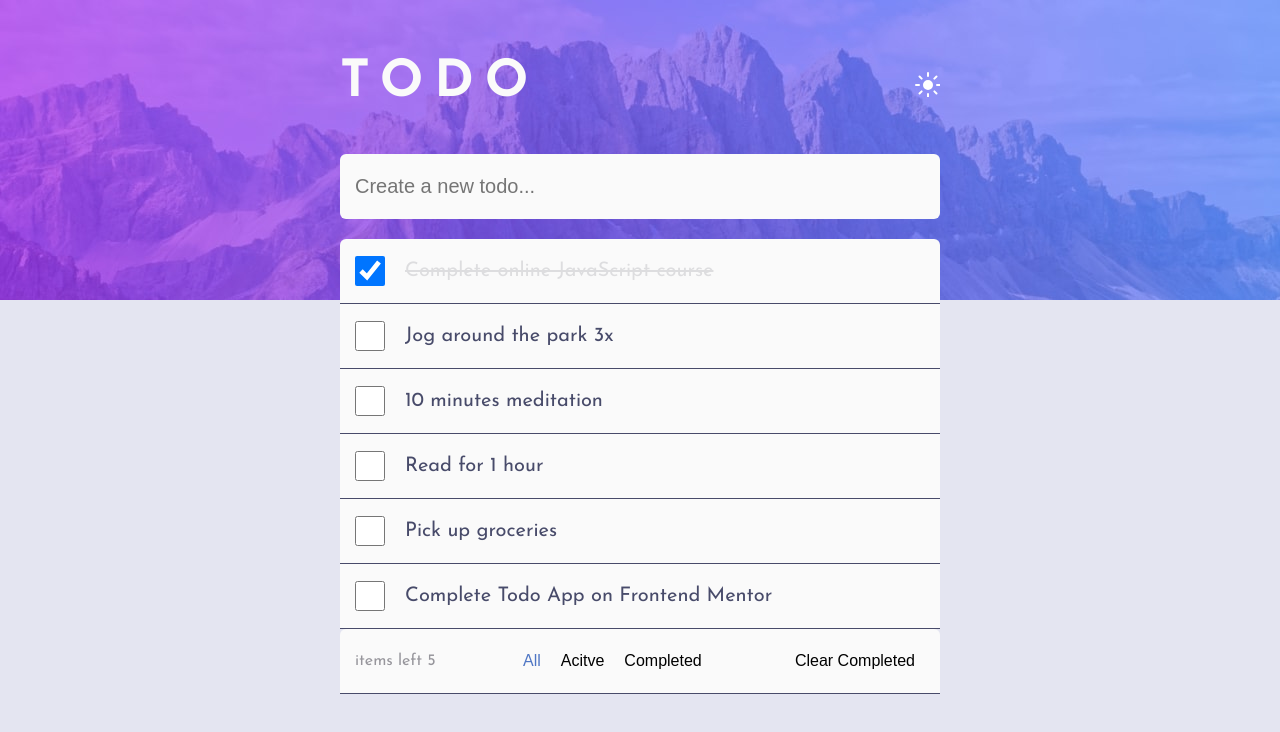
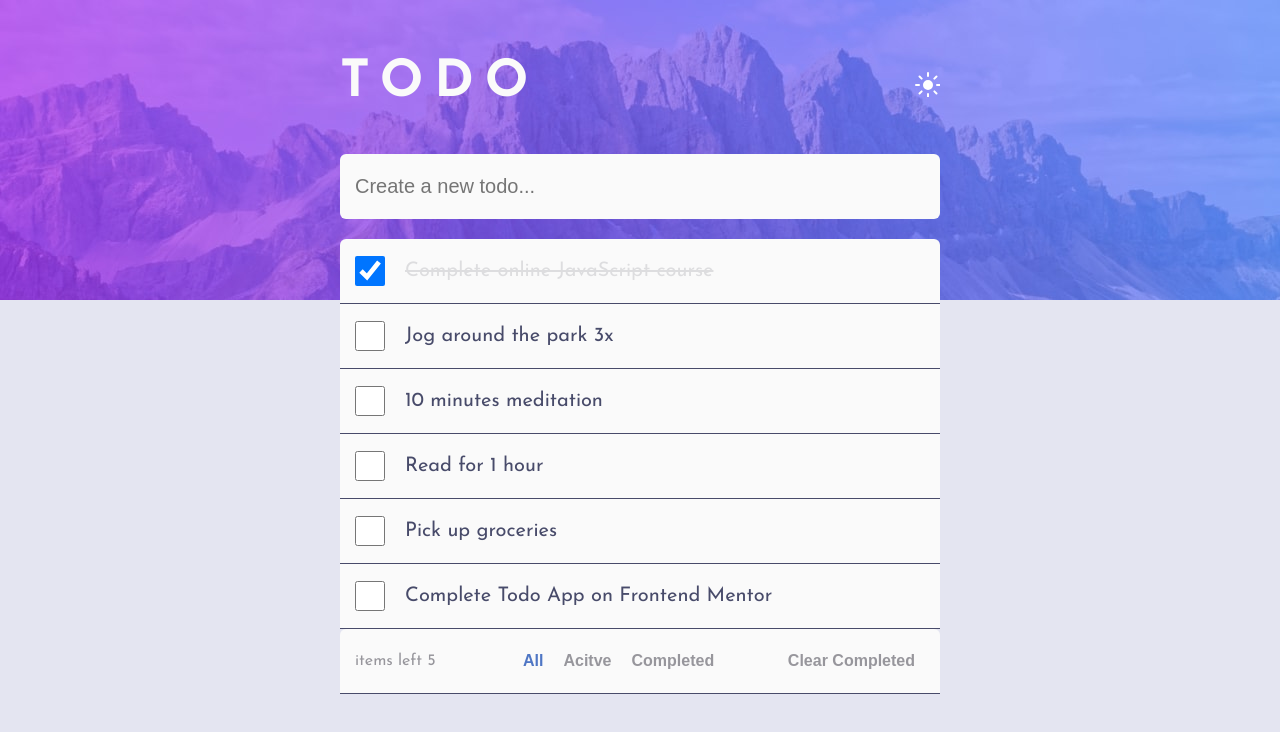
Before and after one commit to dd44it/study_projects, a React (Vite) app in the folder todo_app/: page / in a window 1280 px wide. Shown: the top 732 px of the page. Built offline with nearby package versions, Linux system fonts and the light colour scheme.

Commit message:
fix: style active buttons in filter component

```diff
--- a/todo_app/src/components/FIlterTodo.jsx
+++ b/todo_app/src/components/FIlterTodo.jsx
@@ -12,9 +12,9 @@ export default function FilterTodo(props){
     <div className={`filter list-todo__item list-todo__item-${props.theme}`}>
       <span className="count-active-todo">items left {countActiveTask} </span>
       <div className="filter-button_wrapper">
-        <button className="filter-button active" onClick={e => {props.filteredTask('all')}}>All</button>
-        <button className="filter-button" onClick={e => {props.filteredTask('active')}} >Acitve</button>
-        <button className="filter-button"  onClick={e => {props.filteredTask('completed')}} >Completed</button>
+        <button className={`filter-button ${props.filter === 'all' &&  'active'}`} onClick={e => {props.filteredTask('all')}}>All</button>
+        <button className={`filter-button ${props.filter === 'active' &&  'active'}`} onClick={e => {props.filteredTask('active')}} >Acitve</button>
+        <button className={`filter-button ${props.filter === 'completed' &&  'active'}`}  onClick={e => {props.filteredTask('completed')}} >Completed</button>
         <button
           className="filter-button clear-btn"
           onClick={props.removeCompletedTask}
--- a/todo_app/src/style/App.css
+++ b/todo_app/src/style/App.css
@@ -192,6 +192,12 @@
   cursor: pointer;
   margin-right: 20px;
   font-size: 16px;
+  color: hsl(var(--clr-light-black-gray));
+  font-weight: bold;
+}
+
+.filter-button:hover {
+  color: hsl(var(--clr-light-dark-grayish-blue));
 }
 
 .active{
```
